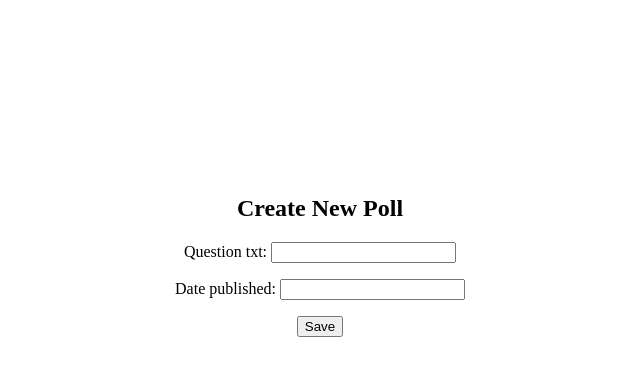
After one commit to akshansh-s/Learning-and-practise-FullStack, a Django app: page /polls/create/ in a window 1280 px wide. The commit adds this page. Shown: the part 136-512 px from the top of the page, without its empty margins (320-960 px from the left). Run offline with Django 5.2, Linux system fonts and the light colour scheme.

Commit message:
added create routes

```diff
--- /dev/null
+++ b/Django/mysite/polls/forms.py
@@ -0,0 +1,13 @@
+from django import forms
+from .models import Choice, Question
+
+class VoteForm(forms.ModelForm):
+    class Meta:
+        model = Choice
+        fields = ['choice_text']
+
+class QuestionForm(forms.ModelForm):
+    class Meta:
+        model=Question
+        fields=['question_txt','pub_date']
+        #date format is like- 2024-03-25 17:42:22
--- a/Django/mysite/polls/models.py
+++ b/Django/mysite/polls/models.py
@@ -8,11 +8,11 @@ class Question(models.Model):
     question_txt=models.CharField(max_length=200)
     pub_date=models.DateTimeField("Date published")
 
-    def __str__(self) -> str:
-        return self.question_txt
+    # def __str__(self) -> str:
+    #     return self.question_txt
 
     def was_published_recently(self):
-        return self.pub_date >= timezone.now() - datetime.timedelta(days=1)
+        return self.pub_date-timezone.now() <=  datetime.timedelta(days=1)
 
 class Choice(models.Model):
     choice_text=models.CharField(max_length=100)
--- a/Django/mysite/polls/static/polls/styles.css
+++ b/Django/mysite/polls/static/polls/styles.css
@@ -5,13 +5,16 @@ ol li {
   html, body {
     height: 100%;
     margin: 0;
+
     display: flex;
     flex-direction: column;
     justify-content: center;
+
   }
 
   .container {
     width: 100%;
     max-width: 600px;
     margin: 0 auto;
+
   }
--- /dev/null
+++ b/Django/mysite/polls/templates/polls/new_poll.html
@@ -0,0 +1,12 @@
+{% load static %}
+<link rel="stylesheet" type="text/css" href="{% static 'polls/styles.css' %}">
+<center>
+{% block content %}
+  <h2>Create New Poll</h2>
+  <form method="post">
+    {% csrf_token %}
+    {{ q_form.as_p }}
+    <button type="submit">Save</button>
+  </form>
+{% endblock %}
+</center>
--- a/Django/mysite/polls/urls.py
+++ b/Django/mysite/polls/urls.py
@@ -4,8 +4,11 @@ from . import views
 
 app_name = "polls"
 urlpatterns = [
-    path("", views.IndexView.as_view(), name="index"),
-    path("<int:pk>/", views.DetailView.as_view(), name="detail"),
-    path("<int:pk>/results/", views.ResultsView.as_view(), name="results"),
+    path("", views.index, name="index"),
+    path("<int:question_id>/", views.detail, name="detail"),
+    path("<int:question_id>/results/", views.results, name="results"),
     path("<int:question_id>/vote/", views.vote, name="vote"),
+    path('create/', views.new_poll,name='create'),
+    path('<int:question_id>/add_choice/', views.add_choice, name='add_choice'),
+
 ]
--- a/Django/mysite/polls/views.py
+++ b/Django/mysite/polls/views.py
@@ -1,28 +1,43 @@
-from django.http import HttpResponseRedirect
-from django.shortcuts import get_object_or_404, render
+from django.http import HttpResponseRedirect, Http404
+from django.shortcuts import get_object_or_404, render, redirect
 from django.urls import reverse
-from django.views import generic
+#from django.views import generic
+from .forms import QuestionForm, VoteForm
 
 from .models import Choice, Question
 
 
-class IndexView(generic.ListView):
-    template_name = "polls/index.html"
-    context_object_name = "latest_question_list"
-
-    def get_queryset(self):
-        """Return the last five published questions."""
-        return Question.objects.order_by("-pub_date")[:6]
+# class IndexView(generic.ListView):
+#     template_name = "polls/index.html"
+#     context_object_name = "latest_question_list"
+#     def get_queryset(self):
+#         return Question.objects.order_by("-pub_date")[:6]
 
 
-class DetailView(generic.DetailView):
-    model = Question
-    template_name = "polls/detail.html"
+def index(request):
+    latest_question_list = Question.objects.order_by("-pub_date")[:7]
+    context = {"latest_question_list": latest_question_list}
+    return render(request, "polls/index.html", context)
+
+def detail(request, question_id):
+    try:
+        question = Question.objects.get(pk=question_id)
+    except Question.DoesNotExist:
+        raise Http404("Question does not exist")
+    return render(request, "polls/detail.html", {"question": question})
+
+def results(request, question_id):
+    question = get_object_or_404(Question, pk=question_id)
+    return render(request, 'polls/results.html', {'question': question})
+
+# class DetailView(generic.DetailView):
+#     model = Question
+#     template_name = "polls/detail.html"
 
 
-class ResultsView(generic.DetailView):
-    model = Question
-    template_name = "polls/results.html"
+# class ResultsView(generic.DetailView):
+#     model = Question
+#     template_name = "polls/results.html"
 
 
 def vote(request, question_id):
@@ -30,7 +45,6 @@ def vote(request, question_id):
     try:
         selected_choice = question.choice_set.get(pk=request.POST["choice"])
     except (KeyError, Choice.DoesNotExist):
-        # Redisplay the question voting form.
         return render(
             request,
             "polls/detail.html",
@@ -43,3 +57,29 @@ def vote(request, question_id):
         selected_choice.votes += 1
         selected_choice.save()
         return HttpResponseRedirect(reverse("polls:results", args=(question.id,)))
+
+
+def new_poll(request):
+    if request.method=='POST':
+        q_form=QuestionForm(request.POST)
+        if q_form.is_valid():
+            question=q_form.save()
+            return redirect('polls:add_choice', question_id=question.pk)
+    else:
+        q_form=QuestionForm()
+    return render(request,'polls/new_poll.html',{'q_form':q_form})
+
+
+def add_choice(request, question_id):
+    question = get_object_or_404(Question, pk=question_id)
+    if request.method == 'POST':
+        form = VoteForm(request.POST)
+        if form.is_valid():
+            choice = form.save(commit=False)
+            choice.question = question
+            choice.save()
+
+            return redirect('polls:add_choice', question_id=question.id)
+    else:
+        form = VoteForm()
+    return render(request, 'polls/add_choice.html', {'form': form, 'question': question})
```
Also changed, not shown: Django/mysite/polls/apps.py (+4 -4 lines), Django/mysite/polls/froms.py (deleted, +0 -7 lines), Django/mysite/polls/templates/polls/add_choice.html (added, +12 -0 lines), Django/mysite/polls/templates/polls/detail.html (+15 -2 lines), Django/mysite/polls/templates/polls/index.html (+18 -5 lines), 1 other file.
